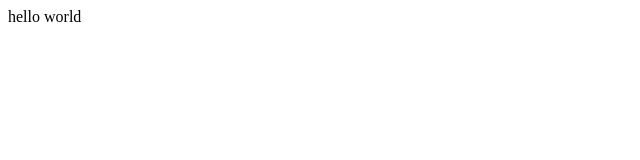
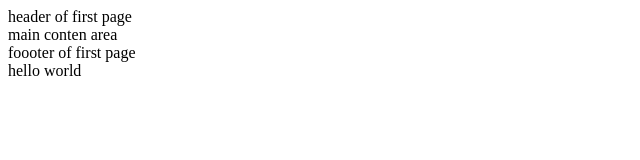
Before and after one commit to arsenic55/CSY1018-a, a plain HTML site: page index.html in a window 1280 px wide. Shown: the whole page, without its empty margins (0-640 px from the left). Drawn offline with Linux system fonts and the light colour scheme.

Commit message:
home page added

```diff
--- a/index.html
+++ b/index.html
@@ -4,6 +4,15 @@
 	<title> first web pages</title>
 </head>
 <body>
-hello world
+	<header>
+		header of first page
+	</header>
+	<section>
+		main conten area
+	</section>
+	<footer>
+		foooter of first page
+	</footer>
+	hello world
 </body>
 </html>
```
